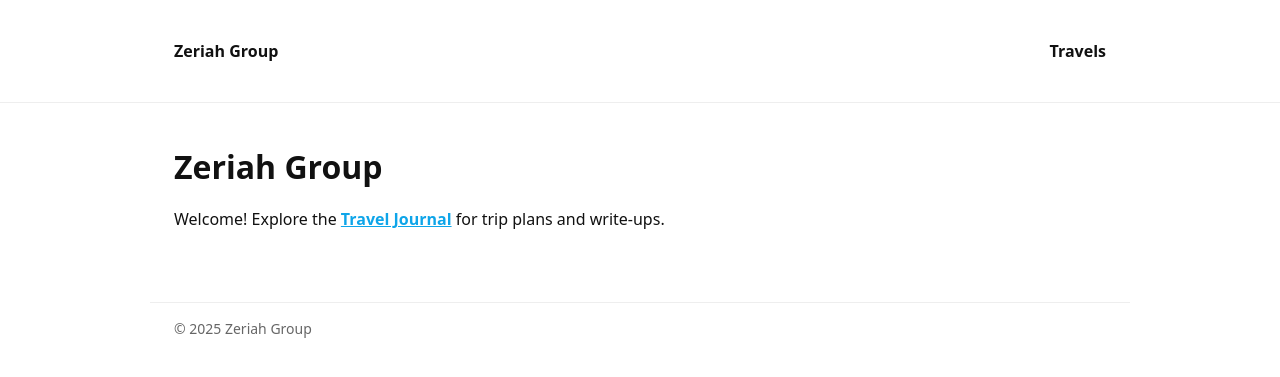
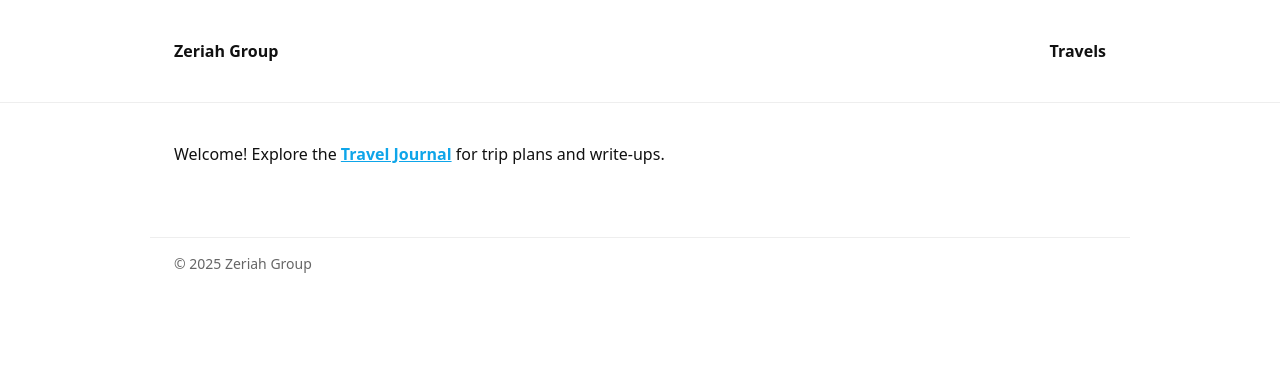
Before and after one commit to zeriahgroup/Travel, a Jekyll site: the page built from index.md, in a window 1280 px wide. Shown: the top 377 px of the page. Built offline with Jekyll 4.4.1, drawn with Linux system fonts in a browser that asks for light colours.

Commit message:
Modify heading in index.md
Updated the heading for the Zeriah Group section.

```diff
--- a/index.md
+++ b/index.md
@@ -3,6 +3,6 @@ layout: default
 title: Home
 ---
 
-# Zeriah Group
+
 
 Welcome! Explore the **[Travel Journal](/travels/)** for trip plans and write-ups.
```
